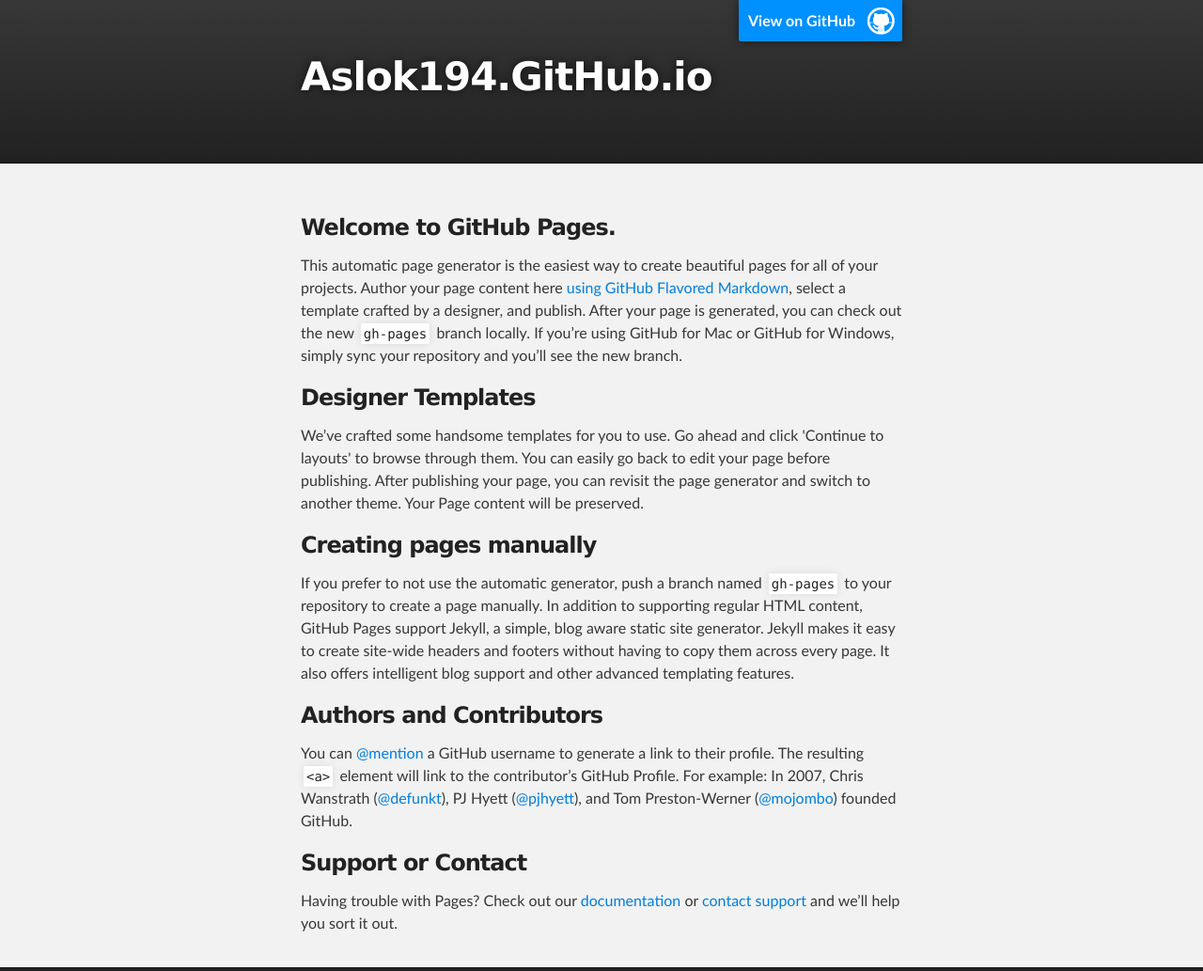
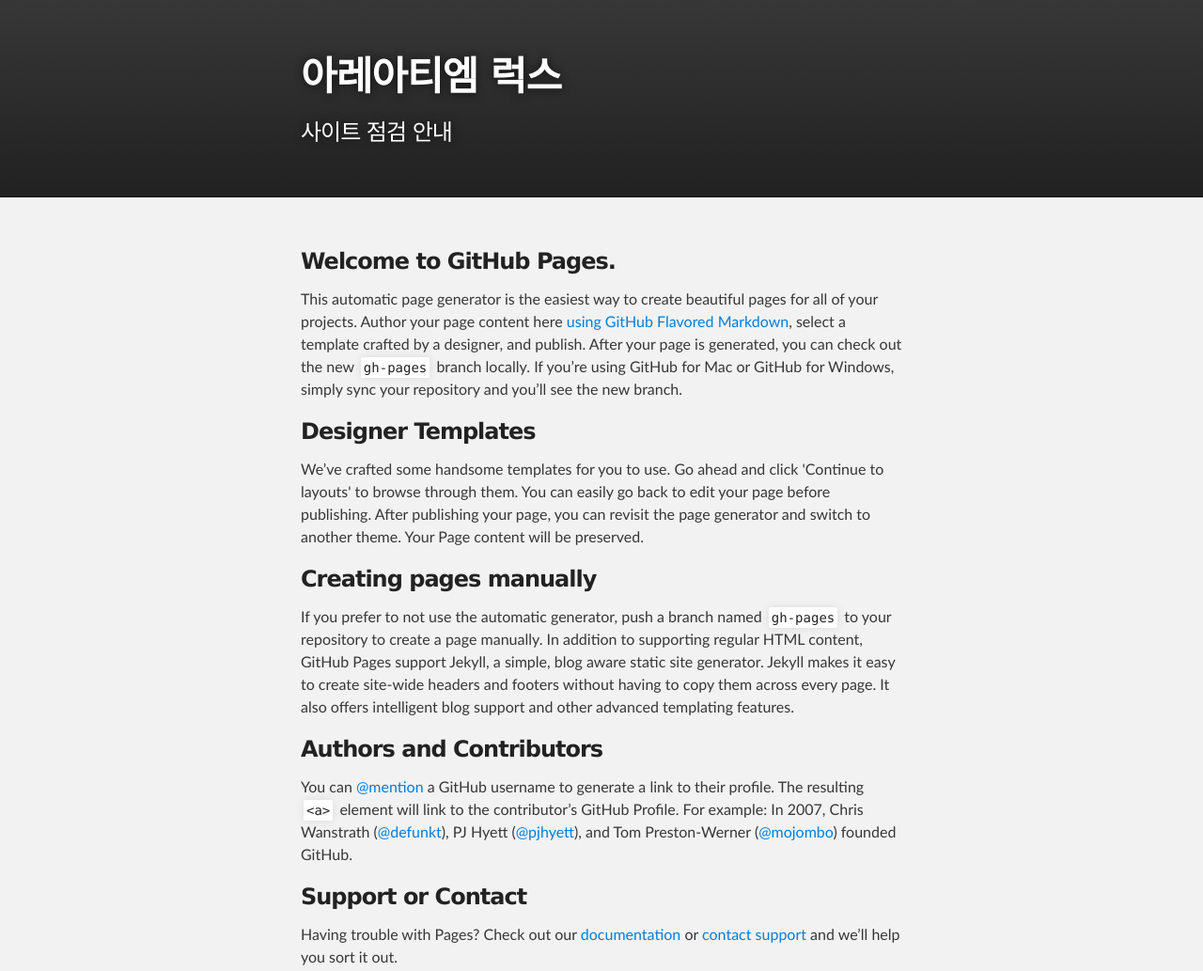
Before and after one commit to aslok194/aslok194.github.io, a plain HTML site: page index.html in a window 1280 px wide. Shown: the top 1033 px of the page at 94% size. Drawn offline with Linux system fonts and the light colour scheme.

Commit message:
Update index.html

```diff
--- a/index.html
+++ b/index.html
@@ -8,7 +8,7 @@
 
     <link rel="stylesheet" type="text/css" media="screen" href="stylesheets/stylesheet.css">
 
-    <title>Aslok194.GitHub.io</title>
+    <title>아레아티엠 럭스 사이트 점검 안내</title>
   </head>
 
   <body>
@@ -16,10 +16,10 @@
     <!-- HEADER -->
     <div id="header_wrap" class="outer">
         <header class="inner">
-          <a id="forkme_banner" href="https://github.com/aslok194">View on GitHub</a>
+          <!--a id="forkme_banner" href="https://github.com/aslok194">View on GitHub</a-->
 
-          <h1 id="project_title">Aslok194.GitHub.io</h1>
-          <h2 id="project_tagline"></h2>
+          <h1 id="project_title">아레아티엠 럭스</h1>
+          <h2 id="project_tagline">사이트 점검 안내</h2>
 
         </header>
     </div>
```
